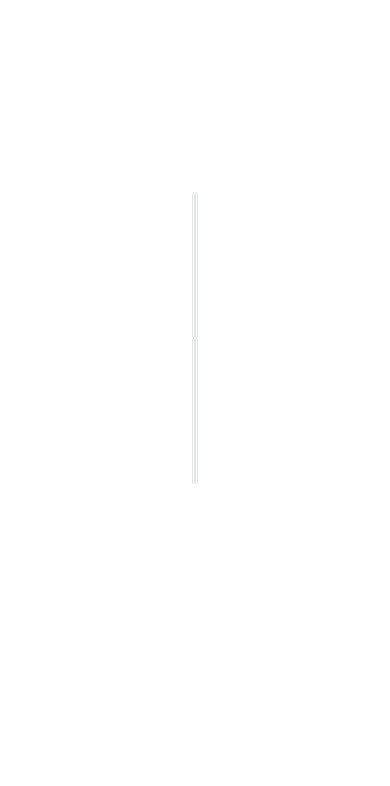
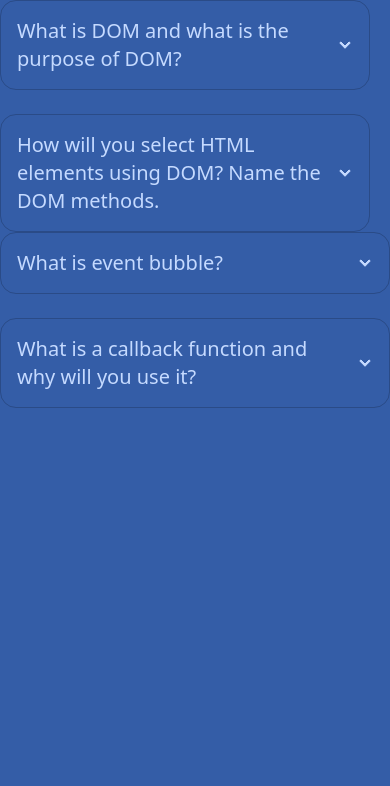
Before and after one commit to munnahosssain/Geometry-Genius-vanilla.ja, a plain HTML site: page blog.html in a window 390 px wide. Drawn offline with nearby package versions, Linux system fonts and the light colour scheme.

Commit message:
added blog post answer

```diff
--- a/blog.html
+++ b/blog.html
@@ -1,5 +1,6 @@
 <!DOCTYPE html>
 <html lang="en">
+<html data-theme="aqua" />
 
 <head>
     <meta charset="UTF-8">
@@ -11,40 +12,64 @@
 </head>
 
 <body>
-    <div class="grid grid-cols-2 m-48">
-        <div>
+    <div class="grid lg:grid-cols-2 lg:m-48">
+        <div class="mr-5">
             <div tabindex="0" class="collapse collapse-arrow border border-base-300 bg-base-100 rounded-box">
                 <div class="collapse-title text-xl font-medium">
-                    Focus me to see content
+                    What is DOM and what is the purpose of DOM?
                 </div>
                 <div class="collapse-content">
-                    <p>tabindex="0" attribute is necessary to make the div focusable</p>
+                    <p>DOM stands for Document Object Model. It is a programming interface that allows us to create,
+                        change, or remove elements from the document. We can also add events to these elements to make
+                        our page more dynamic.</p>
+                    <p>By manipulating the DOM, you have infinite possibilities. You can create applications that update
+                        the data of the page without needing a refresh. Also, you can create applications that are
+                        customizable by the user and then change the layout of the page without a refresh. You can drag,
+                        move, and delete elements.</p>
                 </div>
             </div>
-            <div tabindex="0" class="collapse collapse-arrow border border-base-300 bg-base-100 rounded-box">
+            <div tabindex="0" class="mt-6 collapse collapse-arrow border border-base-300 bg-base-100 rounded-box">
                 <div class="collapse-title text-xl font-medium">
-                    Focus me to see content
+                    How will you select HTML elements using DOM? Name the DOM methods.
                 </div>
                 <div class="collapse-content">
-                    <p>tabindex="0" attribute is necessary to make the div focusable</p>
+                    <p>Elements in an HTML document are available directly as document properties. For example, the
+                        <'html'> element can be accessed with document.documentElement property, whereas the
+                            <'head'> element can be accessed with document.head property, and the
+                                <'body'> element can be accessed with document.body property.
+                    </p><br>
+                    <p>Elements by ID: <br>
+                        You can select an element based on its unique ID with the getElementById() method. This is the
+                        easiest way to find an HTML element in the DOM tree.
+                    </p><br>
+                    <p>Elements by Class Name: <br>
+                        Similarly, you can use the getElementsByClassName() method to select all the elements having
+                        specific class names. This method returns an array-like object of all child elements which have
+                        all of the given class names. Let's check out the following example:
+                    </p>
                 </div>
             </div>
         </div>
         <div>
             <div tabindex="0" class="collapse collapse-arrow border border-base-300 bg-base-100 rounded-box">
                 <div class="collapse-title text-xl font-medium">
-                    Focus me to see content
+                    What is event bubble?
                 </div>
                 <div class="collapse-content">
-                    <p>tabindex="0" attribute is necessary to make the div focusable</p>
+                    <p>Event Bubbling is a concept in the DOM (Document Object Model). It happens when an element
+                        receives an event, and that event bubbles up (or you can say is transmitted or propagated) to
+                        its parent and ancestor elements in the DOM tree until it gets to the root element.</p>
                 </div>
             </div>
-            <div tabindex="0" class="collapse collapse-arrow border border-base-300 bg-base-100 rounded-box">
+            <div tabindex="0" class="mt-6 collapse collapse-arrow border border-base-300 bg-base-100 rounded-box">
                 <div class="collapse-title text-xl font-medium">
-                    Focus me to see content
+                    What is a callback function and why will you use it?
                 </div>
                 <div class="collapse-content">
-                    <p>tabindex="0" attribute is necessary to make the div focusable</p>
+                    <p>In JavaScript, functions are objects. We pass objects to functions as parameters.</p>
+                    <p>JavaScript runs code sequentially in top-down order. However, there are some cases that code runs
+                        (or must run) after something else happens and also not sequentially. This is called
+                        asynchronous programming.</p>
                 </div>
             </div>
         </div>
```
Also changed, not shown: index.html (+3 -3 lines).
